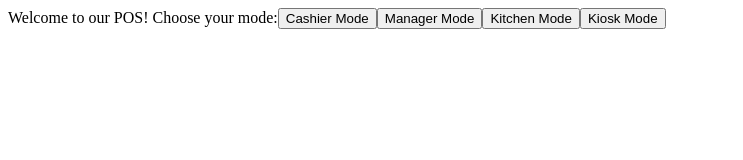
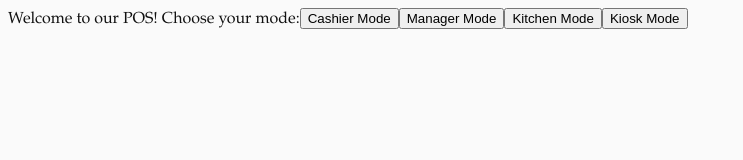
Before and after one commit to CSCE-331-Fall-2026-901-912/331-project-3-pos-troupe-4, a React (Vite) app: page / in a window 1280 px wide. Shown: the top 160 px of the page, without its empty margins (0-743 px from the left). Built offline with nearby package versions, Linux system fonts and the light colour scheme; no server answers; the HTML template or start-up script is replaced by a standard one.

Commit message:
Added a styles.css to src/

```diff
--- a/src/App.jsx
+++ b/src/App.jsx
@@ -1,4 +1,5 @@
 import { BrowserRouter, Routes, Route } from 'react-router-dom';
+import './styles.css'
 
 import ManagerPage from './pages/ManagerPage';
 import CashierPage from './pages/CashierPage';
--- /dev/null
+++ b/src/styles.css
@@ -0,0 +1,15 @@
+:root {
+  /*
+   * Any colors should be inserted here like so
+   */
+  --primary-color: #FAFAFA;
+  --secondary-color: #CCC;
+  --font-color: #111;
+  --font-family: Garamond, Helvetica, Arial, Sans-Serif;
+}
+
+body {
+  background-color: var(--primary-color);
+  color: var(--font-color);
+  font-family: var(--font-family);
+}
```
